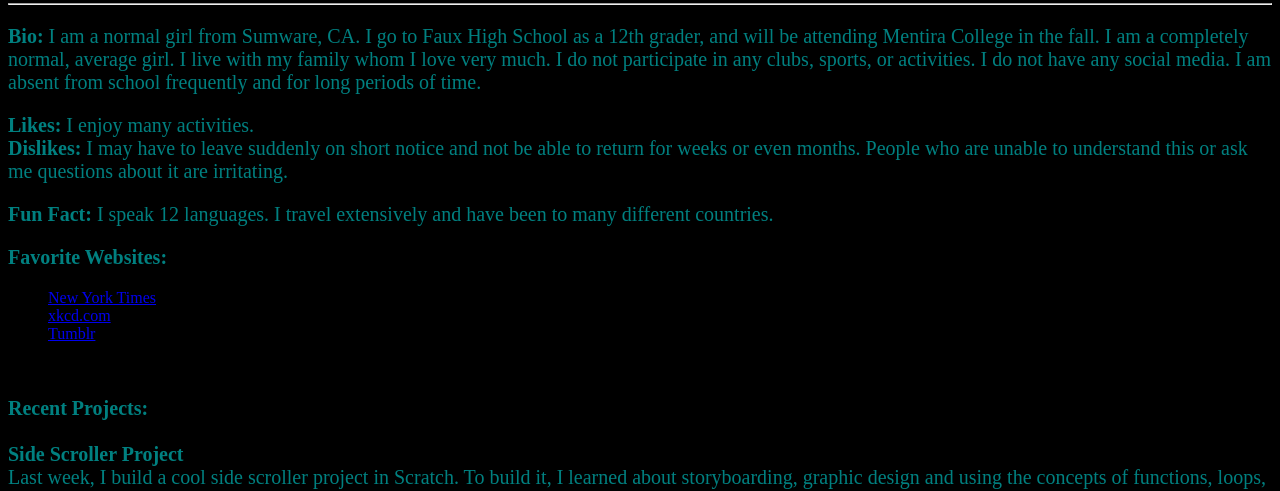
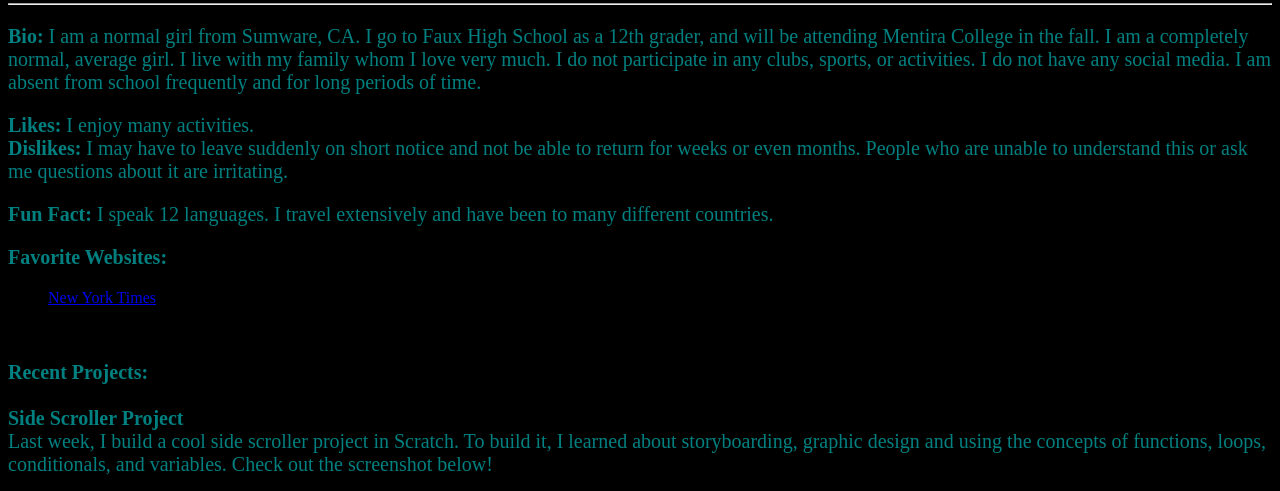
Before and after one commit to chloe-salveson/portfolio, a plain HTML site: page homepage.html in a window 1280 px wide. Shown: the part 499-990 px from the top of the page. Drawn offline with Linux system fonts and the light colour scheme.

Commit message:
Update homepage.html

```diff
--- a/homepage.html
+++ b/homepage.html
@@ -36,8 +36,6 @@
       <p><b>Favorite Websites:</b>
       <ul>
         <li><a href="http://www.nytimes.com">New York Times</a></li>
-        <li><a href="https://xkcd.com/">xkcd.com</a></li>
-        <li><a href="https://www.tumblr.com/">Tumblr</a></li>
     </ul>
 
     <br>
```
